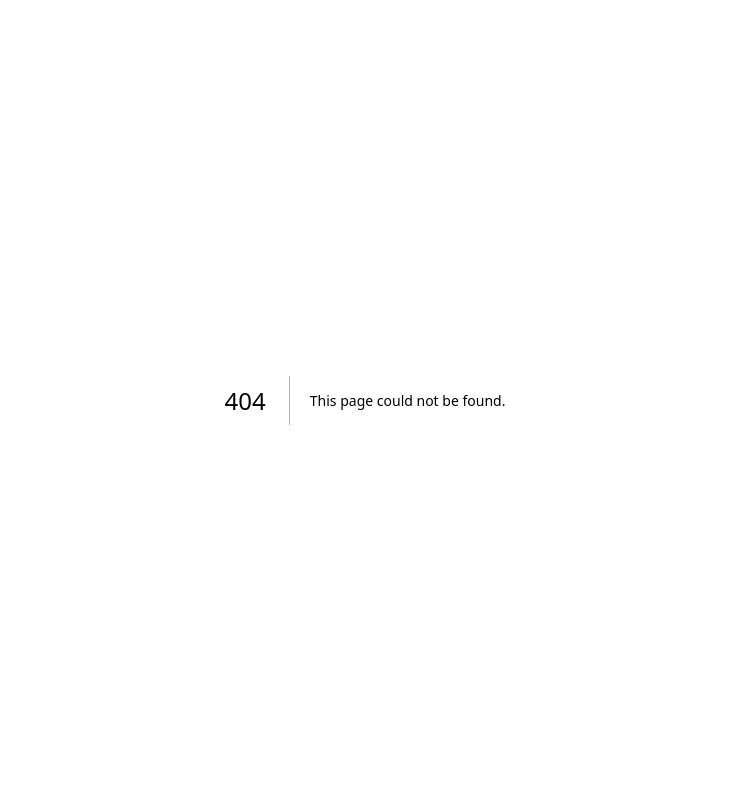
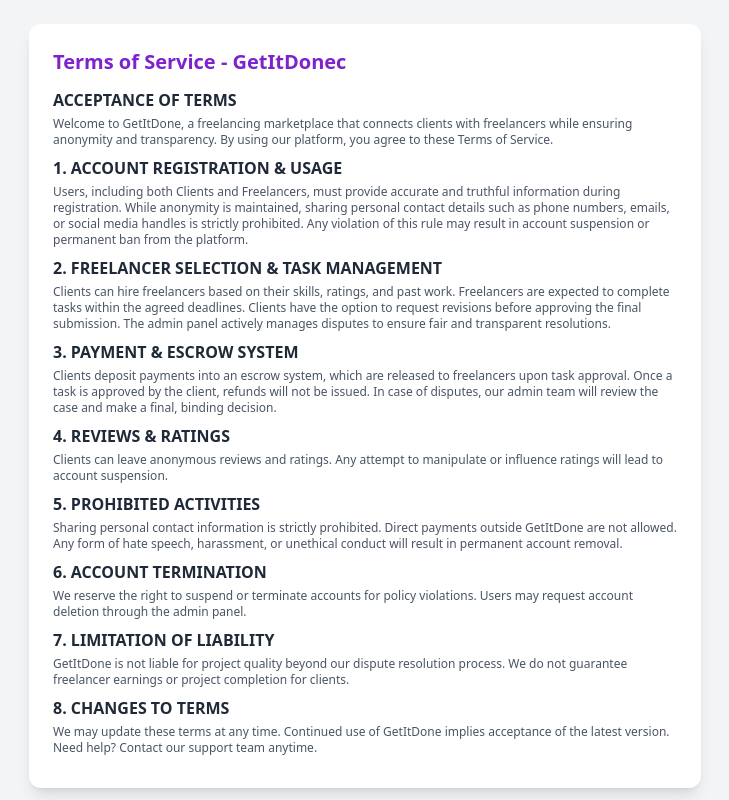
Before and after one commit to Sushant920/GetItDone, a Next.js app: page /termsofservice in a window 1280 px wide. Before the commit this address had no page. Shown: the top 800 px of the page, without its empty margins (275-1004 px from the left). Built offline with nearby package versions, Linux system fonts and the light colour scheme.

Commit message:
added terms and services and privacy policy

```diff
--- a/components/header.js
+++ b/components/header.js
@@ -7,6 +7,7 @@
 import { FcGoogle } from 'react-icons/fc';
 import { MdEmail } from 'react-icons/md';
 import { motion } from 'framer-motion';
+import Link from 'next/link';
 
 const HeaderWithModal = () => {
   const [isModalOpen, setIsModalOpen] = useState(false);
@@ -125,8 +126,16 @@
 
                 )}
                 <div className="text-xs text-gray-500 mt-4">
-                  By joining, you agree to the GetItDone <span className="underline">Terms of Service</span> and consent to receiving occasional emails from us. Please review our <span className="underline">Privacy Policy</span> to understand how we collect and use your personal data.
-                </div>
+                  By joining, you agree to the GetItDone
+                  <Link href="/termsofservice">
+                      <span className="underline cursor-pointer"> Terms of Service </span>
+                  </Link>
+                  and consent to receiving occasional emails from us. Please review our
+                  <Link href="/privacypolicy">
+                      <span className="underline cursor-pointer"> Privacy Policy </span>
+                  </Link>
+                  to understand how we collect and use your personal data.
+              </div>
               </div>
             </div>
           </motion.div>
--- /dev/null
+++ b/pages/privacypolicy.js
@@ -0,0 +1,62 @@
+export default function PrivacyPolicy() {
+    return (
+        <div className="bg-gray-100 min-h-screen flex items-center justify-center p-6">
+            <div className="max-w-2xl bg-white rounded-xl shadow-lg p-6 w-full">
+                <h1 className="font-extrabold text-purple-700 text-left mb-3 text-xl">
+                Privacy Policy - GetItDone
+                </h1>
+
+                <section className="">
+                    <div>
+                        <h2 className="font-bold text-gray-800 mb-1">PRIVACY POLICY</h2>
+                        <p className="text-gray-600 text-xs mb-2">
+                        Welcome to GetItDone. Your privacy is important to us. This Privacy Policy explains how we collect, use, and protect your personal information when you use our platform. By accessing or using GetItDone, you consent to our data practices as described in this policy.
+                        </p>
+                    </div>
+
+                    <div>
+                    <h2 className="font-semibold text-gray-800 mb-1">1. DATA COLLECTION & USAGE</h2>
+                    <p className="text-gray-600 text-xs mb-2">
+                    We collect only essential personal data for account verification while ensuring user anonymity. All interactions between clients and freelancers remain anonymous, and sharing personal contact details such as phone numbers, emails, or social media is strictly prohibited.
+                        </p>
+                    </div>
+
+                    <div>
+                    <h2 className="font-semibold text-gray-800 mb-1">2. TRANSPARENCY & SECURITY</h2>
+                    <p className="text-gray-600 text-xs mb-2">
+                    While we prioritize user anonymity, we ensure complete transparency in payments, task tracking, and admin support. All transactions are processed through our secure escrow system to guarantee safety and fairness.
+                        </p>
+                    </div>
+
+                    <div>
+                    <h2 className="font-semibold text-gray-800 mb-1">3. DATA SHARING & PROTECTION</h2>
+                    <p className="text-gray-600 text-xs mb-2">
+                    All user information is securely stored and strictly used for platform-related activities, ensuring privacy and protection at all times.
+                        </p>
+                    </div>
+
+                    <div>
+                    <h2 className="font-semibold text-gray-800 mb-1">4. VIOLATIONS & CONSEQUENCES</h2>
+                    <p className="text-gray-600 text-xs mb-2">
+                    Users found sharing personal details will face permanent account removal. Any attempt by freelancers or clients to bypass our payment system will result in immediate account suspension.
+                        </p>
+                    </div>
+
+                    <div>
+                    <h2 className="font-semibold text-gray-800 mb-1">5. YOUR RIGHTS</h2>
+                    <p className="text-gray-600 text-xs mb-2">
+                    Users can request account deletion and data removal at any time. We adhere to data protection laws to safeguard user information and ensure privacy.
+                        </p>
+                    </div>
+
+                    <div>
+                    <h2 className="font-semibold text-gray-800 mb-1">6. UPDATES TO PRIVACY POLICY</h2>
+                    <p className="text-gray-600 text-xs mb-2">
+                    This policy may be updated periodically, and continued use of GetItDone signifies your acceptance of the latest version. We are committed to prioritizing your privacy and security.
+                        </p>
+                    </div>
+                </section>
+            </div>
+        </div>
+    );
+}
--- /dev/null
+++ b/pages/termsofservice.js
@@ -0,0 +1,76 @@
+export default function termsofservice() {
+    return (
+        <div className="bg-gray-100 min-h-screen flex items-center justify-center p-6">
+            <div className="max-w-2xl bg-white rounded-xl shadow-lg p-6 w-full">
+                <h1 className="font-extrabold text-purple-700 text-left mb-3 text-xl">
+                    Terms of Service - GetItDonec
+                </h1>
+
+                <section className="">
+                    <div>
+                        <h2 className="font-bold text-gray-800 mb-1">ACCEPTANCE OF TERMS</h2>
+                        <p className="text-gray-600 text-xs mb-2">
+                        Welcome to GetItDone, a freelancing marketplace that connects clients with freelancers while ensuring anonymity and transparency. By using our platform, you agree to these Terms of Service.
+                        </p>
+                    </div>
+
+                    <div>
+                    <h2 className="font-semibold text-gray-800 mb-1">1. ACCOUNT REGISTRATION & USAGE</h2>
+                    <p className="text-gray-600 text-xs mb-2">
+                        Users, including both Clients and Freelancers, must provide accurate and truthful information during registration. While anonymity is maintained, sharing personal contact details such as phone numbers, emails, or social media handles is strictly prohibited. Any violation of this rule may result in account suspension or permanent ban from the platform.
+                        </p>
+                    </div>
+
+                    <div>
+                    <h2 className="font-semibold text-gray-800 mb-1">2. FREELANCER SELECTION & TASK MANAGEMENT</h2>
+                    <p className="text-gray-600 text-xs mb-2">
+                        Clients can hire freelancers based on their skills, ratings, and past work. Freelancers are expected to complete tasks within the agreed deadlines. Clients have the option to request revisions before approving the final submission. The admin panel actively manages disputes to ensure fair and transparent resolutions.
+                        </p>
+                    </div>
+
+                    <div>
+                    <h2 className="font-semibold text-gray-800 mb-1">3. PAYMENT & ESCROW SYSTEM</h2>
+                    <p className="text-gray-600 text-xs mb-2">
+                        Clients deposit payments into an escrow system, which are released to freelancers upon task approval. Once a task is approved by the client, refunds will not be issued. In case of disputes, our admin team will review the case and make a final, binding decision.
+                        </p>
+                    </div>
+
+                    <div>
+                    <h2 className="font-semibold text-gray-800 mb-1">4. REVIEWS & RATINGS</h2>
+                    <p className="text-gray-600 text-xs mb-2">
+                        Clients can leave anonymous reviews and ratings. Any attempt to manipulate or influence ratings will lead to account suspension.
+                        </p>
+                    </div>
+
+                    <div>
+                    <h2 className="font-semibold text-gray-800 mb-1">5. PROHIBITED ACTIVITIES</h2>
+                    <p className="text-gray-600 text-xs mb-2">
+                        Sharing personal contact information is strictly prohibited. Direct payments outside GetItDone are not allowed. Any form of hate speech, harassment, or unethical conduct will result in permanent account removal.
+                        </p>
+                    </div>
+
+                    <div>
+                    <h2 className="font-semibold text-gray-800 mb-1">6. ACCOUNT TERMINATION</h2>
+                    <p className="text-gray-600 text-xs mb-2">
+                        We reserve the right to suspend or terminate accounts for policy violations. Users may request account deletion through the admin panel.
+                        </p>
+                    </div>
+
+                    <div>
+                    <h2 className="font-semibold text-gray-800 mb-1">7. LIMITATION OF LIABILITY</h2>
+                    <p className="text-gray-600 text-xs mb-2">
+                        GetItDone is not liable for project quality beyond our dispute resolution process. We do not guarantee freelancer earnings or project completion for clients.
+                        </p>
+                    </div>
+
+                    <div>
+                    <h2 className="font-semibold text-gray-800 mb-1">8. CHANGES TO TERMS</h2>
+                    <p className="text-gray-600 text-xs mb-2">
+                        We may update these terms at any time. Continued use of GetItDone implies acceptance of the latest version. Need help? Contact our support team anytime.
+                        </p>
+                    </div>
+                </section>
+            </div>
+        </div>
+    );
+}
```
